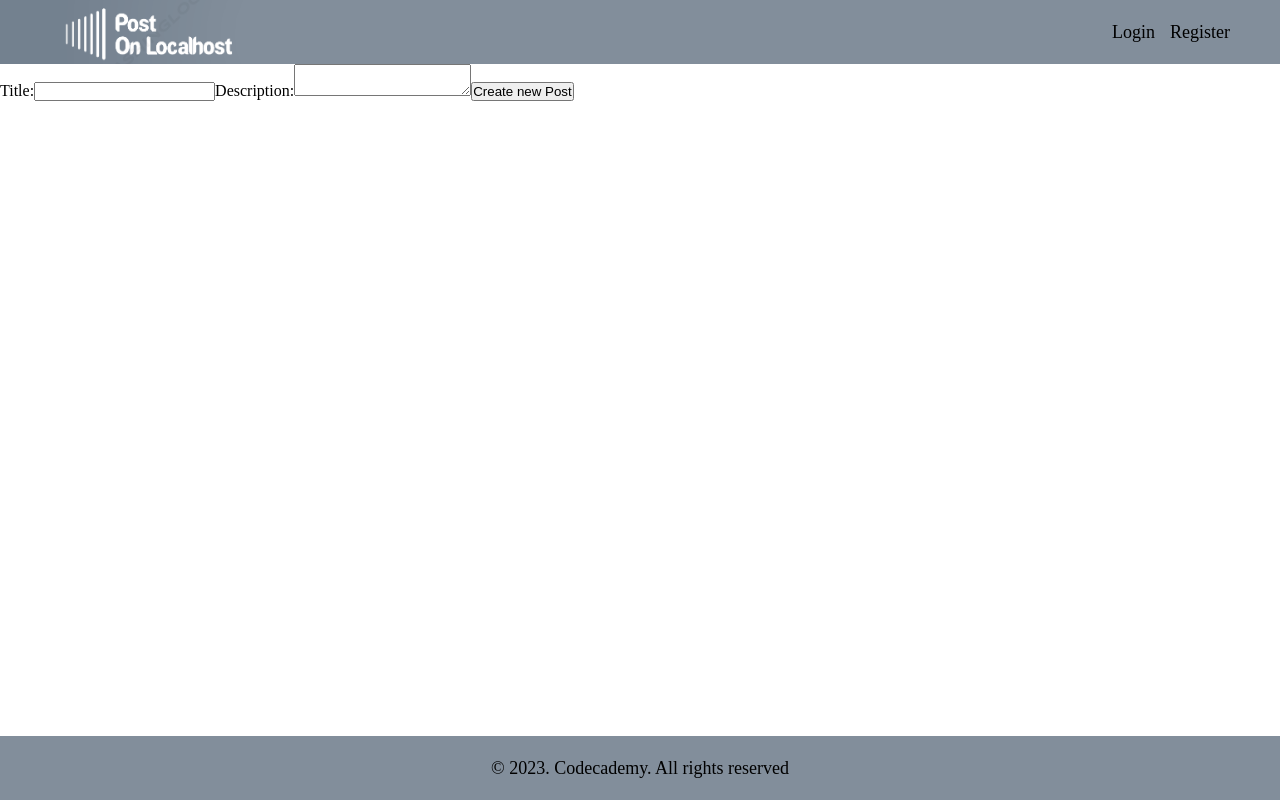
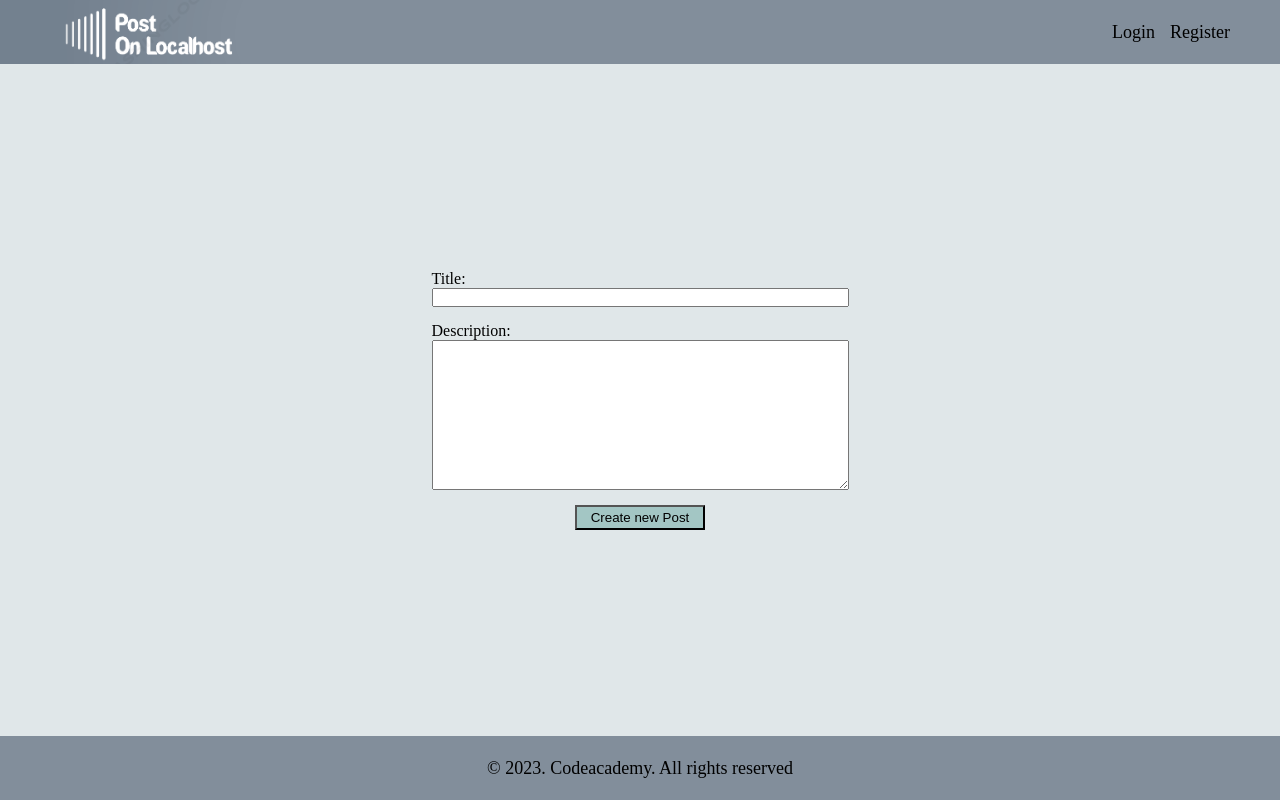
Before and after one commit to vengrasl/React-atsiskaitymas, a React (Create React App) app: page /add in a window 1280 px wide. Built offline with nearby package versions, Linux system fonts and the light colour scheme; no server answers.

Commit message:
posts styled

```diff
--- a/src/App.css
+++ b/src/App.css
@@ -76,6 +76,10 @@ footer > p {
   justify-content: center;
   align-items: center;
   flex: 1;
+}
+.login > img {
+  padding-bottom: 15px;
+  width: 55px;
 }
 .login > form {
   display: flex;
@@ -168,3 +172,72 @@ footer > p {
 opacity: 0.8;
 color: #551a8b;
 }
+.addPostDiv {
+  display: flex;
+  flex-direction: column;
+  align-items: center;
+  flex: 1;
+  justify-content: center;
+  background-color: var(--corp-white-Harbor);
+}
+.addPostDiv > form {
+  display: flex;
+  flex-direction: column;
+  gap: 15px;
+}
+.addPostDiv > form > label {
+  display: flex;
+  flex-direction: column;
+  width: 417px;
+}
+.description {
+  height: 150px;
+}
+.btnDiv{
+  text-align: center;
+}
+.addPostBtn {
+  height: 25px;
+  width: 130px;
+  background-color: var(--corp-light-Harbor);
+  cursor: pointer;
+}
+.addPostBtn:hover {
+  opacity: 0.9;
+}
+.addPostBtn:active {
+  opacity: 0.8;
+}
+section {
+  display: flex;
+  flex: 1;
+  justify-content: center;
+  align-items: center;
+  flex-wrap: wrap;
+  gap: 50px;
+  background-color: var(--corp-white-Harbor);
+  padding: 30px 30px;
+  justify-content: center;
+}
+.card {
+  width: 300px;
+  height: 400px;
+  border: 2px solid var(--corp-dark-Harbor);
+  border-radius: 20px;
+  padding: 5px 0px 5px 5px;
+  background-color: white;
+}
+.card > h1 {
+  font-size: 30px;
+  padding-bottom: 5px;
+  text-decoration: underline;
+  color: var(--corp-dark-Harbor);
+}
+.card > p {
+  max-height: 330px;
+  overflow-y: auto;
+  text-align: justify;
+  padding-right: 10px;
+  padding-top: 5px;
+  font-size: 18px;
+}
--- a/src/components/Add.jsx
+++ b/src/components/Add.jsx
@@ -26,7 +26,7 @@ const Add = () => {
 
   return (
     <>
-     <div className="FormAddPost">
+     <div className="addPostDiv">
         <form onSubmit={handleSubmit}>
           <label>
             Title:
@@ -40,13 +40,16 @@ const Add = () => {
           <label>
             Description:
             <textarea
+              className="description"
               type="text"
               name="description"
               value={formFields.description}
               onChange={(e) => setFormFields({ ...formFields, description: e.target.value })}
             />
           </label>
-          <input type="submit" value="Create new Post" />
+          <div className="btnDiv">
+            <input className="addPostBtn" type="submit" value="Create new Post" />
+          </div>
         </form>
       </div>
     </>
--- a/src/components/Footer.jsx
+++ b/src/components/Footer.jsx
@@ -1,7 +1,7 @@
 const Footer = () => {
   return (
     <footer>
-      <p>&copy; 2023. Codecademy. All rights reserved</p>
+      <p>&copy; 2023. Codeacademy. All rights reserved</p>
     </footer>
    );
 }
--- a/src/components/Login.jsx
+++ b/src/components/Login.jsx
@@ -1,6 +1,7 @@
 import { useState, useContext } from "react";
 import UserContext from "../context/UserContext";
 import { useNavigate } from 'react-router-dom';
+import loginImage from "../images/login-img.png";
 
 const Login = () => {
 
@@ -28,6 +29,7 @@ const Login = () => {
 
   return (
     <div className="login">
+        <img src={loginImage} alt="loginImage" />
         <form onSubmit={handleSubmit}>
           <label>
             E-mail adress:
--- a/src/components/Post.jsx
+++ b/src/components/Post.jsx
@@ -1,7 +1,7 @@
 const Post = ({data}) => {
   return (
     <>
-      <div>
+      <div className="card">
         <h1>{data.title}</h1>
         <p>{data.description}</p>
       </div>
--- a/src/components/Posts.jsx
+++ b/src/components/Posts.jsx
@@ -8,7 +8,7 @@ const Posts = () => {
   const { posts } = useContext(PostContext);
 
   return (
-    <>
+    <section>
     {
       posts ?
       posts.length > 0 ?
@@ -24,7 +24,7 @@ const Posts = () => {
       :
       <img src="https://media.tenor.com/On7kvXhzml4AAAAj/loading-gif.gif" alt="loading"/>
     }
-    </>
+    </section>
   );
 }
 
```
Also changed, not shown: src/data.json (+16 -6 lines), src/images/login-img.png (added).
